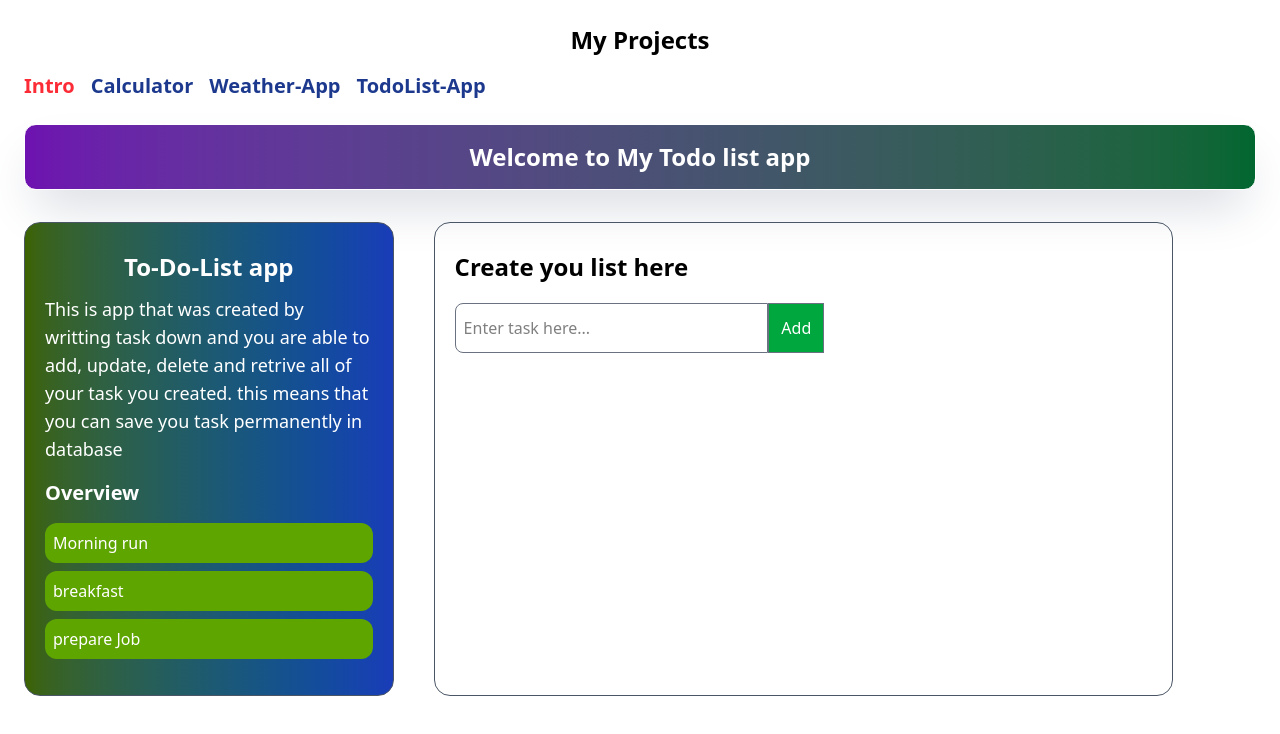
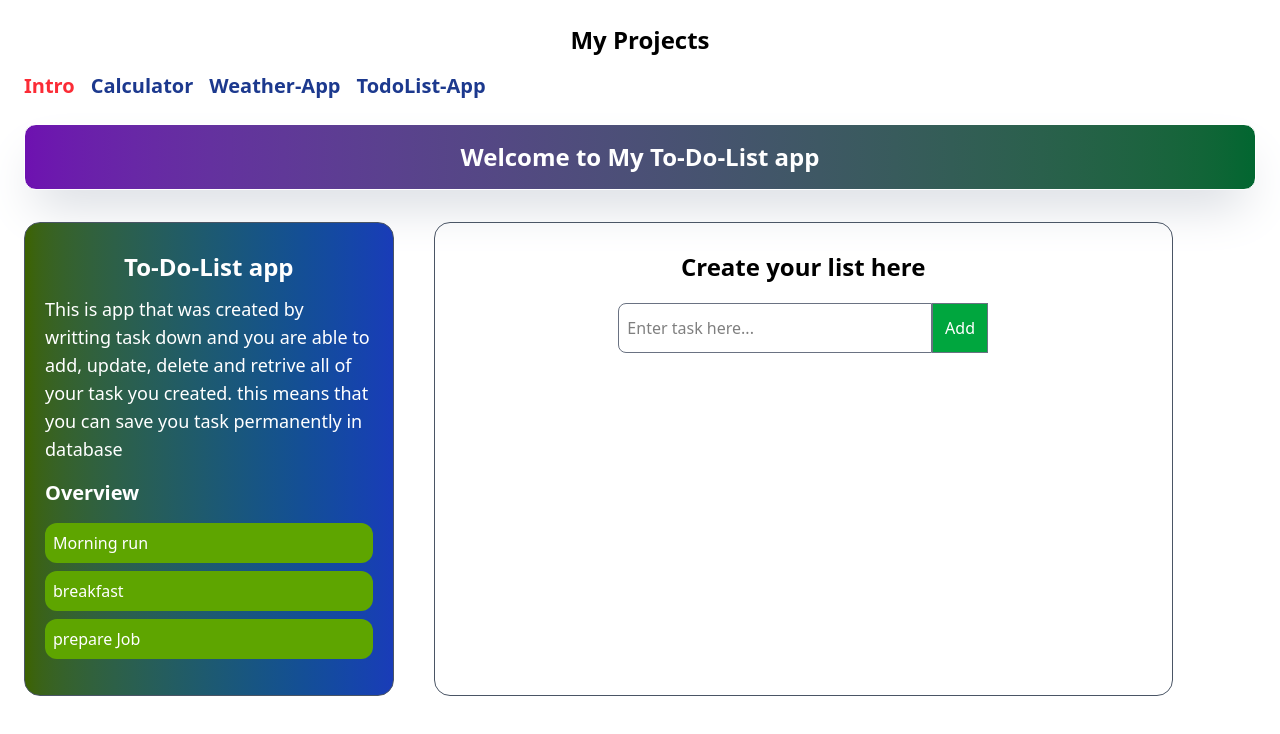
Before and after one commit to Olivier-Masabo/Frontend-Mini-Project, a React (Vite) app in the folder Frontend-Project/: page /TodoList in a window 1280 px wide. Shown: the top 734 px of the page. Built offline with nearby package versions, Linux system fonts and the light colour scheme.

Commit message:
redesign task display

```diff
--- a/Frontend-Project/src/TodoList.jsx
+++ b/Frontend-Project/src/TodoList.jsx
@@ -20,7 +20,7 @@ import { useState } from "react";
 
     return(
         <>
-        <div className="border bg-gradient-to-l from-green-800 to-purple-800 mt-5 mb-8 p-4 text-center rounded-xl shadow-2xl shadow-gray-300 text-white font-bold text-2xl">Welcome to My Todo list app</div>
+        <div className="border bg-gradient-to-l from-green-800 to-purple-800 mt-5 mb-8 p-4 text-center rounded-xl shadow-2xl shadow-gray-300 text-white font-bold text-2xl">Welcome to My To-Do-List  app</div>
         <div className="flex gap-x-10">
          <div className="border border-gray-600 showdow-2xl shadow-neutral-600 rounded-2xl w-[30%] h-auto text-center px-5 py-7 text-white bg-gradient-to-r from-lime-800 to-blue-800">
 
@@ -37,13 +37,13 @@ import { useState } from "react";
           </ul>
         </div>
 
-        <div className="border border-gray-600 showdow-2xl shadow-neutral-600 rounded-2xl w-[60%] h-auto px-5 py-7">
-            <h1 className="font-semibold text-2xl mb-5">Create you list here</h1>
+        <div className="border border-gray-600 showdow-2xl shadow-neutral-600 rounded-2xl w-[60%] h-auto px-5 py-7 text-center">
+            <h1 className="font-semibold text-2xl mb-5">Create your list here</h1>
             <input value={newTask} onChange={handleInput} className="border border-gray-500 py-3 px-2 outline-hidden w-[45%] rounded-l-lg" type="text" placeholder="Enter task here..." />
             <button  onClick={addTask} className=" cursor-pointer border border-gray-500 py-3 px-3 bg-green-600 text-md hover:bg-green-400 text-white ">Add</button>
         <div>
 
-        <ol >
+        <ol className="w-full flex flex-col items-center">
           {task.map((element,index) =>
           <li className="bg-gray-100 shadow-xl py-3 px-2 shadow-gray-200 w-[52%] mt-3 text-lg rounded-xl flex justify-between" key={index}>
             <span>{element}</span>
```
